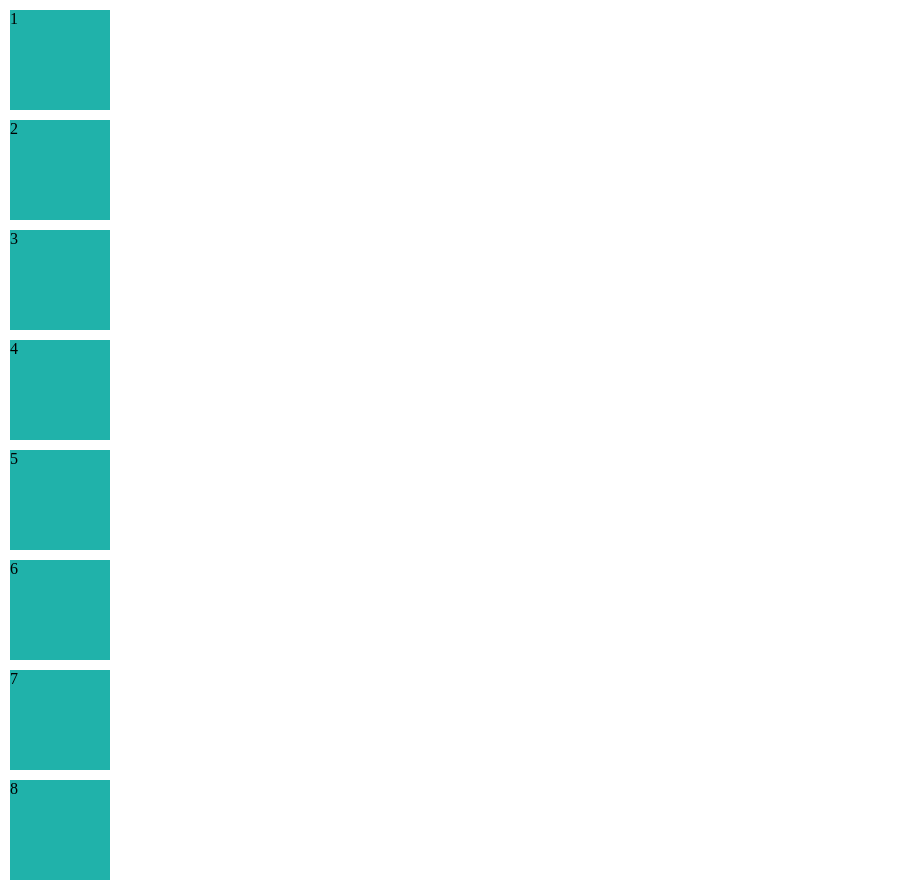
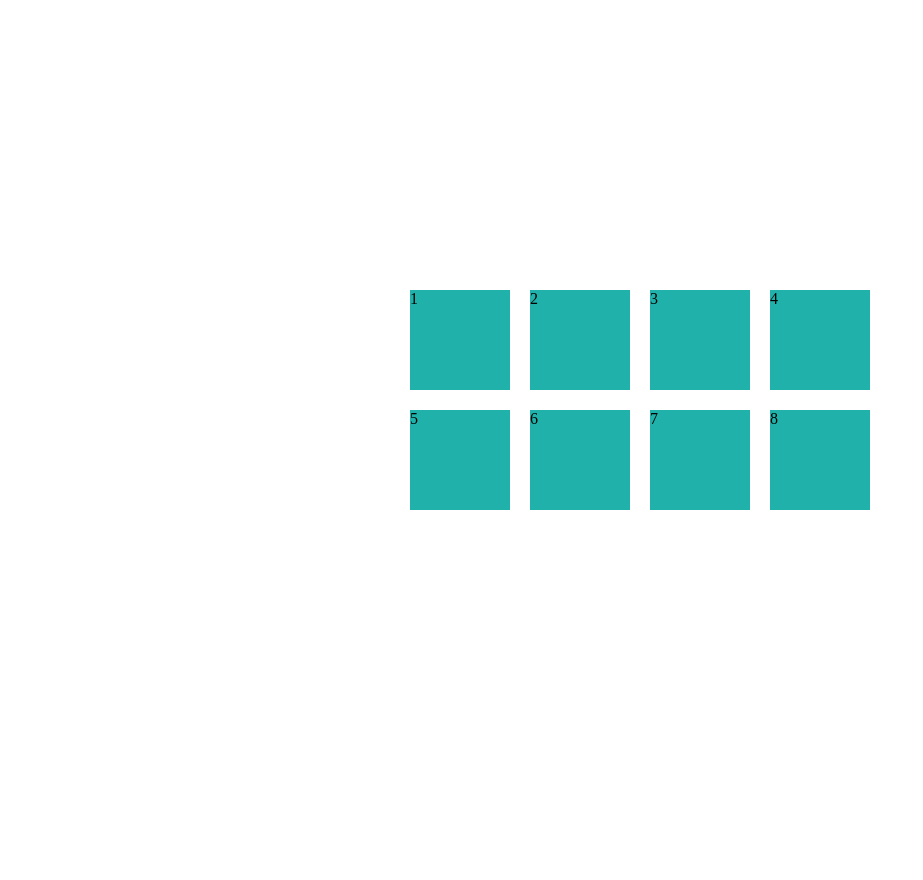
Before and after one commit to SEBahari/responsive-boxes, a plain HTML site: page index.html in a window 1280 px wide. Shown: the whole page, without its empty margins (0-923 px from the left). After the commit the page ends 800 px from the top, so only its background shows below. Drawn offline with Linux system fonts and the light colour scheme.

Commit message:
styling boxes for desktop

```diff
--- a/style.css
+++ b/style.css
@@ -15,3 +15,15 @@ html, body {
   background-color: lightseagreen;
   margin: 10px;
 }
+
+.container {
+  min-height: 100%;
+  display: flex;
+  flex-direction: column;
+  justify-content: center;
+  align-items: center;
+}
+
+.row {
+  display: flex;
+}
```
